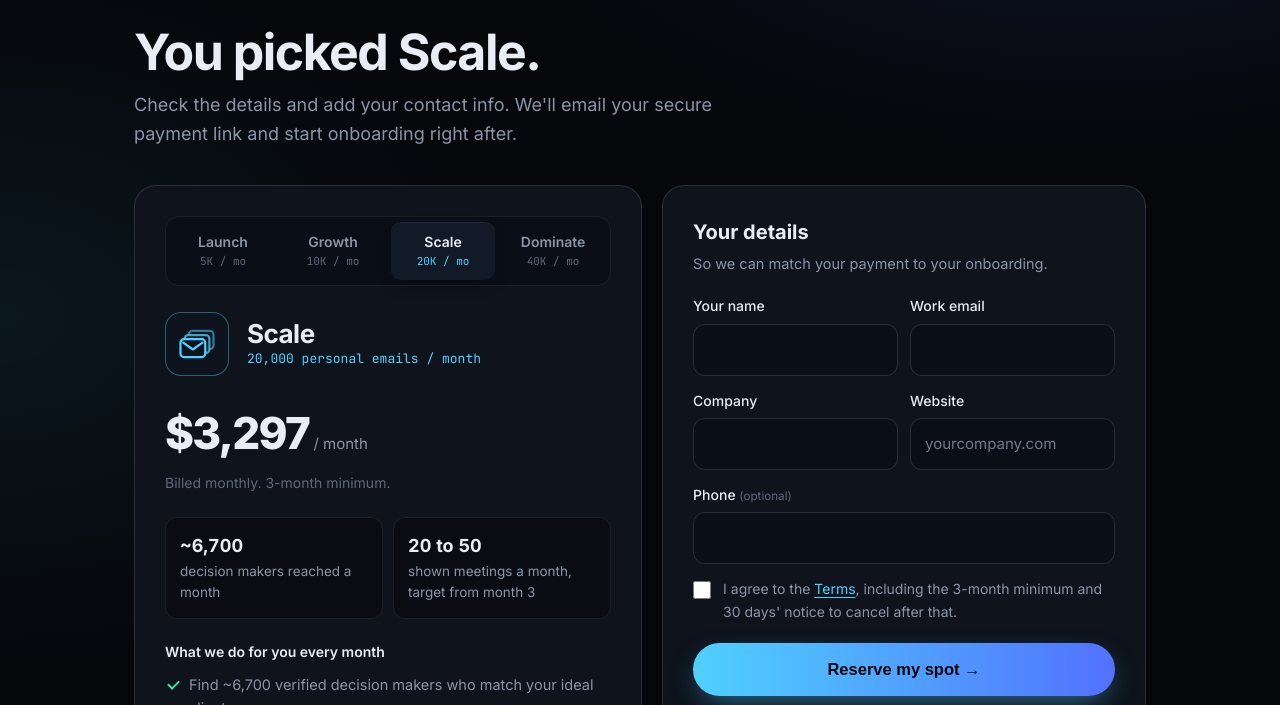
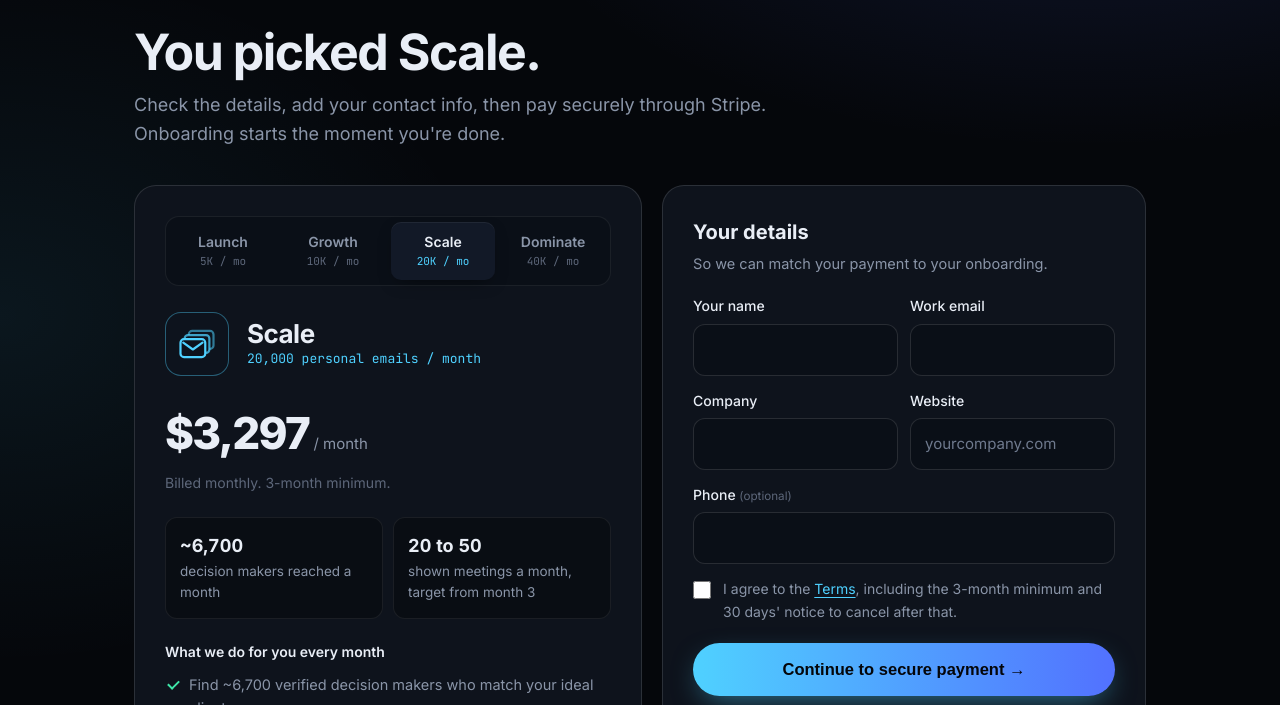
Before and after one commit to rjakmedia-cyber/clientready, a website: page checkout.html in a window 1280 px wide. Shown: the part 73-778 px from the top of the page. Drawn offline with Linux system fonts and the light colour scheme.

Commit message:
Live Stripe payment links on checkout

```diff
--- a/checkout.html
+++ b/checkout.html
@@ -137,10 +137,10 @@ footer{color:var(--dim);font-size:13px;padding:0 0 40px}
   // Paste each LIVE Stripe Payment Link here (https://buy.stripe.com/...).
   // While a link is empty, the button reserves the spot and emails you the details instead of taking payment.
   var CHECKOUT = {
-    launch:   "",
-    growth:   "",
-    scale:    "",
-    dominate: ""
+    launch:   "https://buy.stripe.com/6oUbIUgvx2Lv0hB0fafjG00",
+    growth:   "https://buy.stripe.com/5kQcMYcfhgCl0hBge8fjG01",
+    scale:    "https://buy.stripe.com/14A9AMgvxcm5c0jd1WfjG02",
+    dominate: "https://buy.stripe.com/7sY5kwbbd4TD0hB6DyfjG03"
   };
 
   var P={
```
